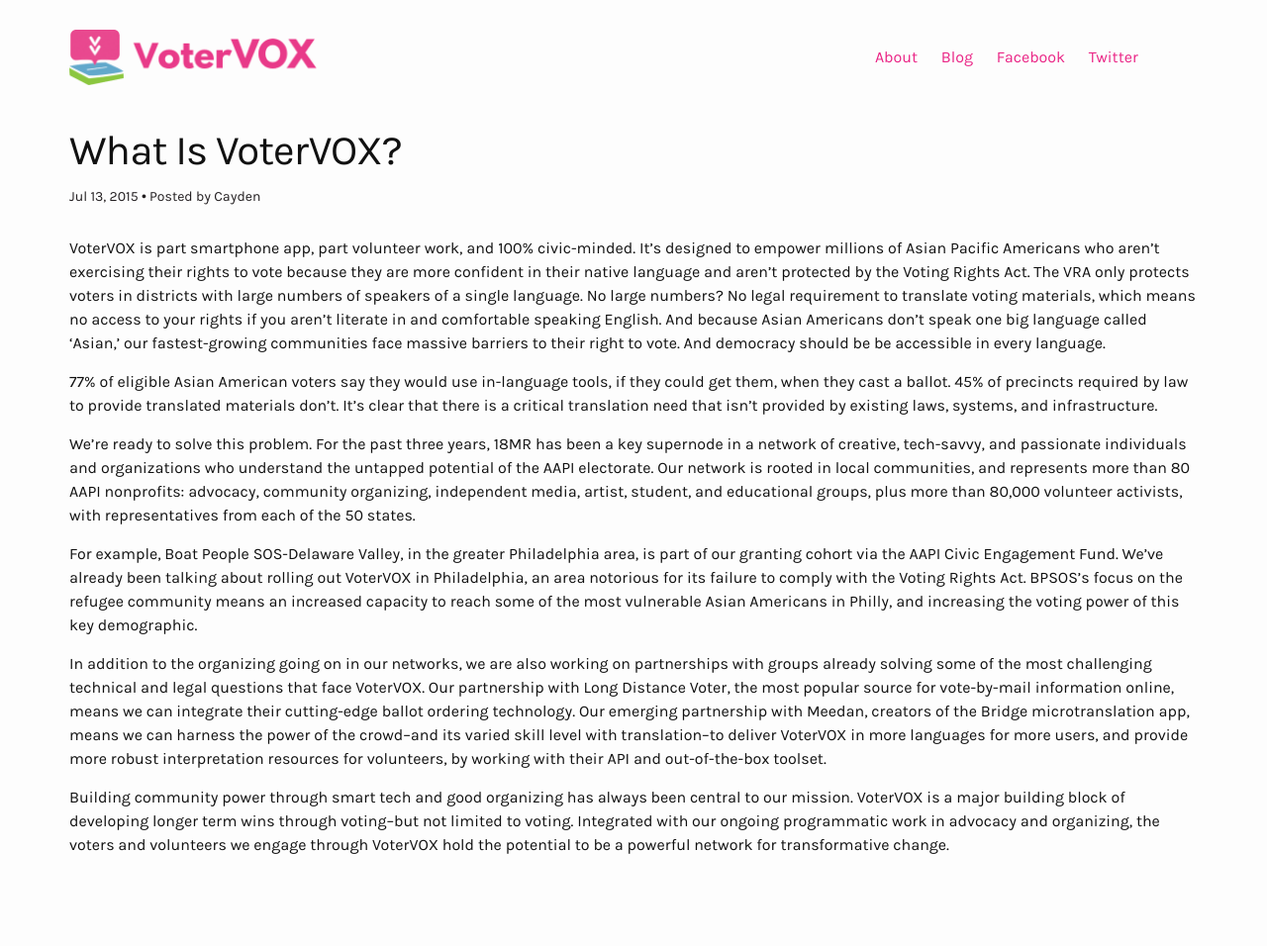
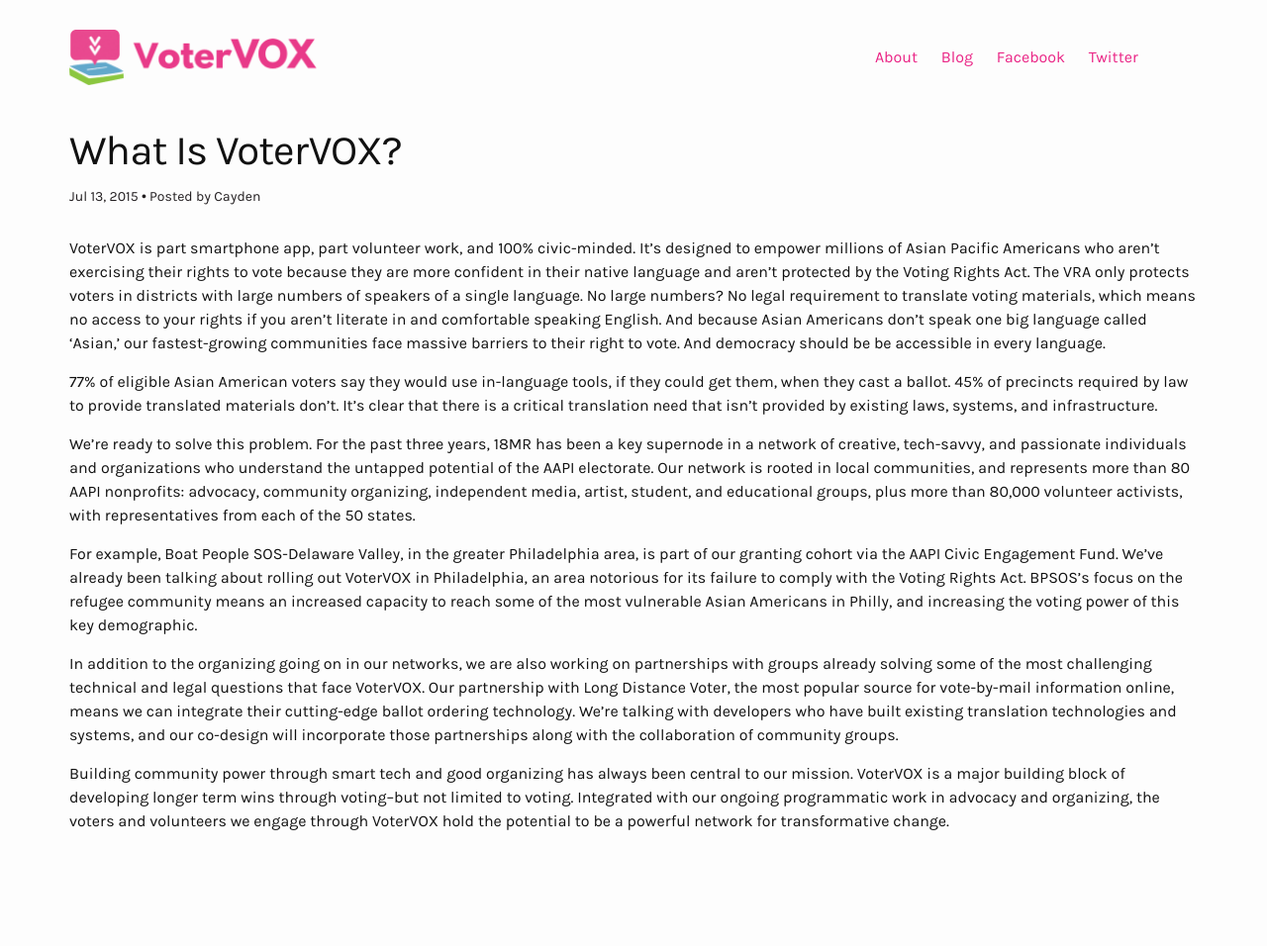
Before and after one commit to 18mr/votervox, a Jekyll site: the page built from _posts/2015-07-13-project-overview.md, in a window 1280 px wide. Shown: the whole page at 99% size. Built offline with Jekyll 4.4.1, drawn with Linux system fonts in a browser that asks for light colours; after the commit the page ends 932 px from its top, so only the background shows below that.

Commit message:
Update 2015-07-13-project-overview.md

```diff
--- a/_posts/2015-07-13-project-overview.md
+++ b/_posts/2015-07-13-project-overview.md
@@ -15,6 +15,6 @@ We're ready to solve this problem. For the past three years, 18MR has been a key
 
 For example, Boat People SOS-Delaware Valley, in the greater Philadelphia area, is part of our granting cohort via the AAPI Civic Engagement Fund. We've already been talking about rolling out VoterVOX in Philadelphia, an area notorious for its failure to comply with the Voting Rights Act. BPSOS's focus on the refugee community means an increased capacity to reach some of the most vulnerable Asian Americans in Philly, and increasing the voting power of this key demographic.
 
-In addition to the organizing going on in our networks, we are also working on partnerships with groups already solving some of the most challenging technical and legal questions that face VoterVOX. Our partnership with Long Distance Voter, the most popular source for vote-by-mail information online, means we can integrate their cutting-edge ballot ordering technology. Our emerging partnership with Meedan, creators of the Bridge microtranslation app, means we can harness the power of the crowd--and its varied skill level with translation--to deliver VoterVOX in more languages for more users, and provide more robust interpretation resources for volunteers, by working with their API and out-of-the-box toolset.
+In addition to the organizing going on in our networks, we are also working on partnerships with groups already solving some of the most challenging technical and legal questions that face VoterVOX. Our partnership with Long Distance Voter, the most popular source for vote-by-mail information online, means we can integrate their cutting-edge ballot ordering technology. We're talking with developers who have built existing translation technologies and systems, and our co-design will incorporate those partnerships along with the collaboration of community groups.
 
 Building community power through smart tech and good organizing has always been central to our mission. VoterVOX is a major building block of developing longer term wins through voting--but not limited to voting. Integrated with our ongoing programmatic work in advocacy and organizing, the voters and volunteers we engage through VoterVOX hold the potential to be a powerful network for transformative change.
```
